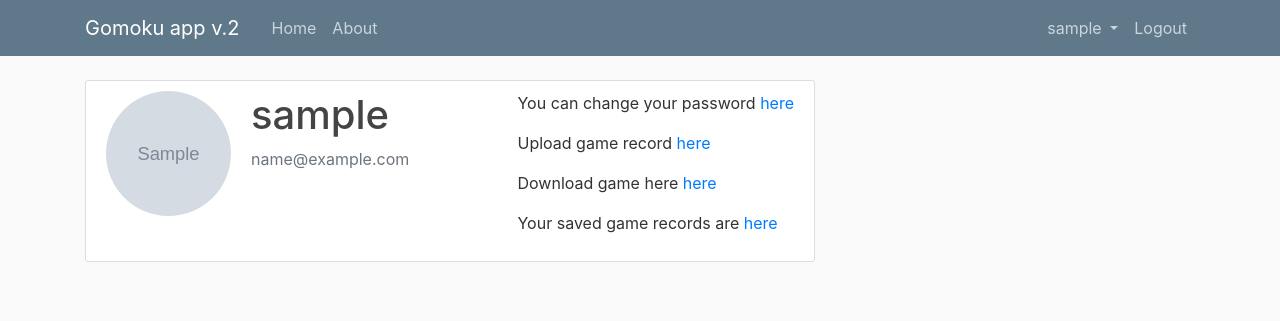
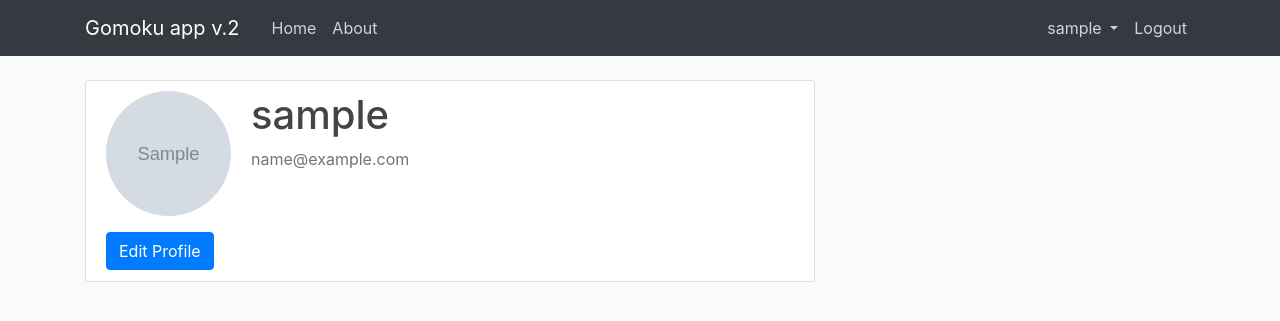
Before and after one commit to adam-harmasz/gomoku_v_0_2, a Django app: a page that uses core/templates/core/base.html in a window 1280 px wide. Shown: the top 321 px of the page. Run offline with Django 3.2, Linux system fonts and the light colour scheme; a user stored in the database is signed in; tables that the repository leaves empty hold one stand-in row (values such as "Sample post"); grey boxes marked "Sample" are stand-in pictures; data that the repository does not hold is empty; some libraries are stand-ins or nearby versions.

Commit message:
edit form with ajax

```diff
--- a/accounts/forms.py
+++ b/accounts/forms.py
@@ -1,6 +1,8 @@
 from django import forms
 from django.contrib.auth import get_user_model
 from django.core.exceptions import ValidationError
+
+from core import models
 
 User = get_user_model()
 
@@ -48,3 +50,34 @@ class UserRegisterForm(forms.ModelForm):
             raise forms.ValidationError('Both password fields cannot be empty')
         if password != password2:
             raise ValidationError('Passwords don\'t match')
+
+
+class UserEditForm(forms.ModelForm):
+    """Form for editing user data"""
+    email = forms.EmailField()
+
+    class Meta:
+        model = User
+        fields = ('first_name', 'email')
+
+    def clean_email(self):
+        # email validation
+        email = self.cleaned_data['email']
+        if not email:
+            raise forms.ValidationError('Field cannot be empty')
+        qs = User.objects.filter(email=email)
+        if qs.exists ():
+            print ('email')
+            raise ValidationError(
+                f'that email address {email} is already taken')
+
+
+class UserProfileEditForm(forms.ModelForm):
+    """Form for editing user profile picture"""
+
+    class Meta:
+        model = models.UserProfile
+        fields = ('picture',)
+        widgets = {
+            'picture': forms.FileInput()
+        }
--- a/accounts/templates/accounts/profile.html
+++ b/accounts/templates/accounts/profile.html
@@ -8,27 +8,39 @@
             <h2 class="account-heading">{{ user.username }}</h2>
             <p class="text-secondary">{{ user.email }}</p>
         </div>
-        <div class="info">
-            <p>
-                You can change your password
-                <a href="{% url 'accounts:password_change' %}">here</a>
-            </p>
-            <p>
-                Upload game record
-                <a href="{% url 'gomoku_app:upload-file' %}">here</a>
-            </p>
-            <p>
-                Download game here
-                <a href="{% url 'gomoku:download-file' %}">here</a>
-            </p>
-            <p>
-                Your saved game records are
-                <a href="{% url 'gomoku:game-list' %}"> here</a>
-            </p>
+
+    <!-- FORM HERE -->
+</div>
+<!-- Modal Form for editing User profile-->
+<button type="button" class="btn btn-primary" data-toggle="modal" data-target="#exampleModal">
+    Edit Profile
+</button>
+
+<!-- Modal Form for editing User profile-->
+<div class="modal fade" id="exampleModal" tabindex="-1" role="dialog" aria-labelledby="exampleModalLabel" aria-hidden="true">
+    <div class="modal-dialog" role="document">
+        <div class="modal-content">
+            <div class="modal-header">
+                <h5 class="modal-title" id="exampleModalLabel">Edit your profile</h5>
+                <button type="button" class="close" data-dismiss="modal" aria-label="Close">
+                    <span aria-hidden="true">&times;</span>
+                </button>
+            </div>
+            <div class="modal-body">
+             <form id="user-edit-form" method="PUT">
+                {% csrf_token %}
+                <fieldset class="form-group">
+{#                    <legend class="border-bottom mb-4">Edit profile</legend>#}
+                    {{ user_form|crispy }}
+                </fieldset>
+                <div class="form-group">
+                    <button class="btn btn-secondary" type="submit" value="Send e-mail">Save changes</button>
+                </div>
+            </form>
         </div>
     </div>
-    <!-- FORM HERE -->
     </div>
+
 {% endblock content %}
 
 {% block jquery %}
@@ -37,20 +49,48 @@
         function clear_field() {
             $('#id_name').val('')
         }
+        console.log("/api/user/{{ user.id }}/");
+        $("#user-edit-form").submit(function (e) {
+                    e.preventDefault();
+                    var this_ = $(this),
+                        formData = this_.serialize();
 
-        function ajax_list() {
-            var container = $(".game-list");
                     $.ajax({
-                url: "/api/game_records",
-                method: "GET",
+                        url: "/api/user/{{ user.id }}/",
+                        data: formData,
+                        method: "PATCH",
+                        success: function (data) {
+                            console.log(data);
+
+                        },
+                        error: function (data) {
+                            console.log("error");
+                            console.log(data.statusText);
+                            console.log(data.status);
+                            console.log(data)
+                        }
+                    });
+                });
+
+        function ajax_user_edit_view() {
+            var submit_button = $("#user-edit"),
+                user_form = $("#user-edit-form");
+
+            submit_button.on('click', function () {
+                $.ajax({
+                    url: "/api/user/{{ user.id }}/",
+                    method: "POST",
                     success: function(data){
                         container.html(data);
                     },
                     error: function(data){
                         console.log("error");
                         console.log(data);
+
                     }
-            })
+                });
+            });
+
         }
 
         {% comment %}function form_post_ajax() {
@@ -84,7 +124,7 @@
                 })
             })
         }{% endcomment %}
-        ajax_list();
+        {#ajax_list();#}
         {#form_post_ajax();#}
     })
 
--- a/accounts/views.py
+++ b/accounts/views.py
@@ -5,7 +5,7 @@ from django.views import View
 from django.views.generic import DetailView
 from django.contrib.auth import get_user_model
 
-from .forms import UserRegisterForm
+from . import forms
 from core import models
 
 User = get_user_model()
@@ -16,7 +16,7 @@ class RegisterView(View):
 
     def get(self, request):
         """function handling GET method"""
-        form = UserRegisterForm()
+        form = forms.UserRegisterForm()
         return render(
             request,
             'registration/registration_form.html',
@@ -24,7 +24,7 @@ class RegisterView(View):
 
     def post(self, request):
         """function handling POST method"""
-        form = UserRegisterForm(request.POST)
+        form = forms.UserRegisterForm(request.POST)
         if form.is_valid():
             form.save()
             username = form.cleaned_data.get('username')
@@ -41,3 +41,11 @@ class UserProfileView(LoginRequiredMixin, DetailView):
     """Detail view of user profile"""
     queryset = models.UserProfile.objects.all()
     template_name = 'accounts/profile.html'
+
+    def get_context_data(self, **kwargs):
+        """get user form"""
+        ctx = super(UserProfileView, self).get_context_data(**kwargs)
+        ctx['user_form'] = forms.UserEditForm()
+        ctx['userprofile_form'] = forms.UserProfileEditForm()
+        ctx['user'] = self.request.user
+        return ctx
--- a/core/templates/core/base.html
+++ b/core/templates/core/base.html
@@ -20,7 +20,7 @@
     </head>
     <body>
         <header class="site-header">
-            <nav class="navbar navbar-expand-md navbar-dark bg-steel fixed-top">
+            <nav class="navbar navbar-expand-md navbar-dark bg-dark fixed-top">
                 <div class="container">
                     <a class="navbar-brand mr-4" href="{% url 'home' %}">Gomoku app v.2</a>
                     <button class="navbar-toggler" type="button" data-toggle="collapse" data-target="#navbarToggle" aria-controls="navbarToggle" aria-expanded="false" aria-label="Toggle navigation">
```
Lines whose indentation alone changed are shown as unchanged.
